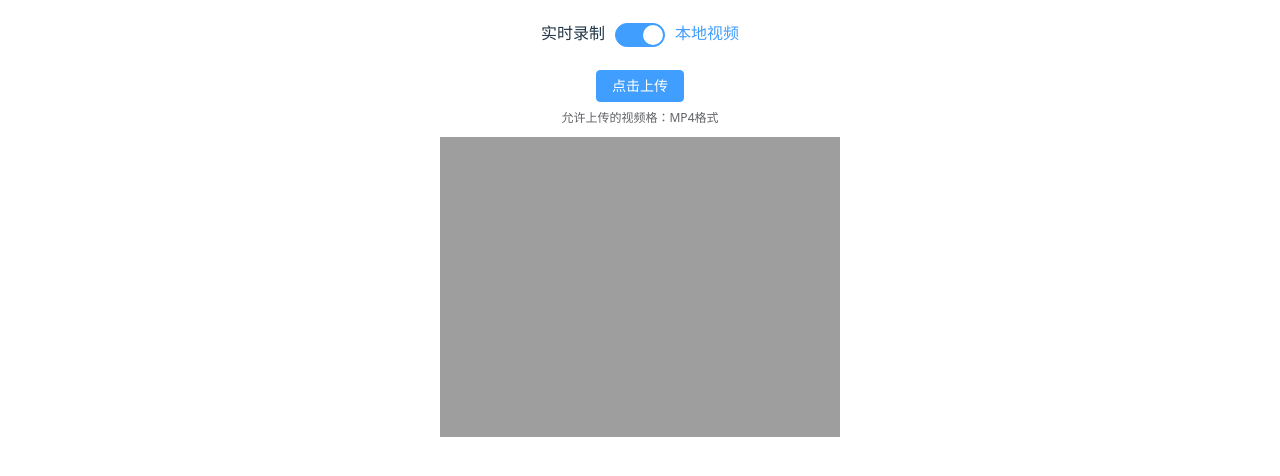
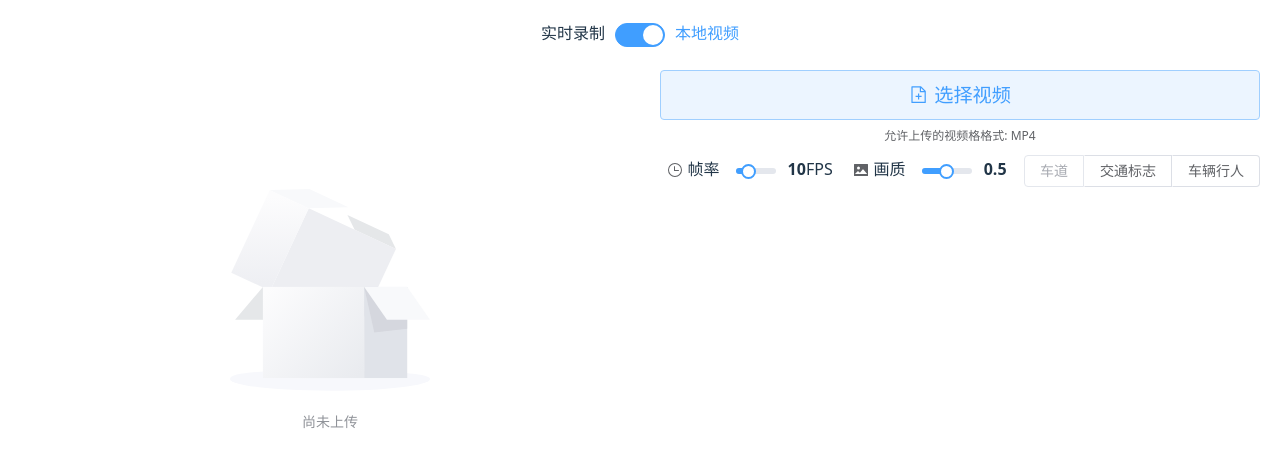
Before and after one commit to TreeNode09/----, a Vue app in the folder front/: page / in a window 1280 px wide. Both pictures are taken after a click on the element 640 px from the left and 35 px from the top of the page. Shown: the top 476 px of the page. Built offline with nearby package versions, Linux system fonts and the light colour scheme; no server answers.

Commit message:
前端视频上传界面

```diff
--- a/front/src/App.vue
+++ b/front/src/App.vue
@@ -78,18 +78,32 @@ const isVideo = ref(false)
 
 .half .el-slider
 {
-  --el-slider-main-bg-color: var(--el-color-success);
   --el-slider-button-size: 15px;
 }
 
-.half .el-checkbox-button
+.stream .el-slider
+{
+  --el-slider-main-bg-color: var(--el-color-success);
+}
+
+.stream .el-checkbox-button
 {
     --el-checkbox-button-checked-bg-color: var(--el-color-success);
     --el-checkbox-button-checked-border-color: var(--el-color-success);
 }
 
-.half .el-checkbox-button__inner:hover
+.stream .el-checkbox-button__inner:hover
 {
   color: var(--el-color-success);
 }
+
+.el-upload
+{
+  width: 100%;
+}
+
+.no-trigger .el-upload--picture
+{
+  display: none;
+}
 </style>
--- a/front/src/components/UploadVideo.vue
+++ b/front/src/components/UploadVideo.vue
@@ -1,38 +1,76 @@
 <template>
-  <el-upload
-    v-model:file-list="fileList"
-    class="upload-video"
-    action
-    :http-request="uploadVideo"
-    :multiple="false"
-    :on-preview="handlePreview"
-    :on-remove="handleRemove"
-    :before-remove="beforeRemove"
-    :limit="1"
-    :on-exceed="handleExceed"
-  >
-    <el-button type="primary">点击上传</el-button>
-    <template #tip>
-      <div class="el-upload__tip">
-        允许上传的视频格：MP4格式
+<el-container style="height: 100%;" class="file">
+  <el-aside style="width: calc(50vw - 20px); height: 100%;">
+    <el-empty v-if="!isProcessing" :image-size="200" description="尚未上传" style="height: calc(calc(50vw - 20px) * 0.75);"/>
+    <img :src="imageSource" :class="{'none': !isProcessing}" style="width: 100%; height: calc(calc(50vw - 20px) * 0.75);">
+  </el-aside>
+  <el-main style="padding: 0 0 0 20px;">
+    <el-upload v-model:file-list="fileList" ref="upload" action :http-request="uploadVideo"
+      :auto-upload="false" :multiple="false" :limit="1" list-type="picture" :class="{'no-trigger': fileList.length!==0}">
+      <template #trigger>
+        <el-button v-if="fileList.length===0" class="full" type="primary" plain :icon="DocumentAdd">选择视频</el-button>
+      </template>
+      <el-button v-if="fileList.length!==0" class="full" type="primary" :icon="Upload" @click="submitUpload">上传</el-button>
+      <template #tip v-if="fileList.length===0">
+        <div class="el-upload__tip">允许上传的视频格格式: MP4</div>
+      </template>
+    </el-upload>
+    <div style="margin-top: 10px;">
+      <div style="width: 60%; display: inline-block;">
+        <div class="half"><info-icon><clock/></info-icon> 帧率
+          <el-slider v-model="targetFPS" :min="1" :max="30" :disabled="isProcessing"
+            style="width: calc(100% - 130px); margin: 0 12px; display: inline-flex; vertical-align: middle;"/>
+          <strong>{{ targetFPS }}</strong>FPS
+        </div>
+        <div class="half"><info-icon><picture-filled/></info-icon> 画质
+          <el-slider v-model="streamQuality" :min="0" :max="1" :step="0.1" :disabled="isProcessing"
+            style="width: calc(100% - 120px); margin: 0 12px; display: inline-flex; vertical-align: middle;"/>
+          <strong>{{ streamQuality.toFixed(1) }}</strong>
+        </div>
       </div>
-    </template>
-  </el-upload>
-  <img src="http://127.0.0.1:5000/video-feed">
+      <div style="width: 40%; display: inline-block; vertical-align: top;">
+        <el-checkbox-group v-model="detectOptions" :disabled="isProcessing" style="float: right;">
+          <el-checkbox-button value="road" disabled>车道</el-checkbox-button>
+          <el-checkbox-button value="sign">交通标志</el-checkbox-button>
+          <el-checkbox-button value="cp">车辆行人</el-checkbox-button>
+        </el-checkbox-group>
+      </div>
+    </div>
+  </el-main>
+</el-container>
 </template>
 
-<script lang="ts" setup>
-import { ref } from 'vue'
-import { ElMessage, ElMessageBox } from 'element-plus'
-import type { UploadProps, UploadUserFile } from 'element-plus'
+<script setup>
+import { ref, onMounted, useTemplateRef } from 'vue'
+import { ElNotification } from 'element-plus'
+import { Clock, DocumentAdd, PictureFilled, Upload } from '@element-plus/icons-vue'
 import axios from 'axios'
 
-const fileList = ref<UploadUserFile[]>([])
+import InfoIcon from './InfoIcon.vue'
+
+const upload = ref(null)
+const fileList = ref([])
 const message = ref('')
+const isSelected = ref(false)
+const isProcessing = ref(false)
+
+const targetFPS = ref(10)
+const streamQuality = ref(0.5)
+const detectOptions = ref([])
+
+const imageSource = import.meta.env.VITE_BASE_URL + '/video-feed'
+
+onMounted(() => {
+  upload.value = useTemplateRef('upload')
+})
 
 function uploadVideo(item){
     let data = new FormData()
     data.append("video", item.file)
+    console.log(item)
+
+    isProcessing.value = true
+
     axios.post('/upload', data
         ).then(response => {
             message.value = response.data
@@ -40,28 +78,8 @@ function uploadVideo(item){
         .catch(error => {alert(error)})
 }
 
-const handleRemove: UploadProps['onRemove'] = (file, uploadFiles) => {
-  console.log(file, uploadFiles)
-}
-
-const handlePreview: UploadProps['onPreview'] = (uploadFile) => {
-  console.log(uploadFile)
-}
-
-const handleExceed: UploadProps['onExceed'] = (files, uploadFiles) => {
-  ElMessage.warning(
-    `The limit is 1, you selected ${files.length} files this time, add up to ${
-      files.length + uploadFiles.length
-    } totally`
-  )
-}
-
-const beforeRemove: UploadProps['beforeRemove'] = (uploadFile, uploadFiles) => {
-  return ElMessageBox.confirm(
-    `Cancel the transfer of ${uploadFile.name} ?`
-  ).then(
-    () => true,
-    () => false
-  )
+const submitUpload = () =>{
+  upload.value.submit()
+  console.log(fileList.value)
 }
 </script>
--- a/front/src/components/VideoStream.vue
+++ b/front/src/components/VideoStream.vue
@@ -1,6 +1,6 @@
 <template>
 <video ref="camera" autoplay playinline style="display: none;"></video>
-<el-container style="height: 100%;">
+<el-container style="height: 100%;" class="stream">
   <el-aside style="width: calc(50vw - 20px); height: 100%;">
     <el-empty v-if="!isProcessing" :image-size="200" description="尚未开始" style="height: calc(calc(50vw - 20px) * 0.75);"/>
     <img id="frame" :class="{'none': !isProcessing}" style="width: 100%; height: calc(calc(50vw - 20px) * 0.75);"/>
@@ -212,7 +212,7 @@ const popNotification = (type, message) => {
   ElNotification({
     type: type,
     dangerouslyUseHTMLString: true,
-    message: '<div><strong>' + message + '</strong></div>' + getTime(),
+    message: '<div><strong>' + message + '</strong></div>' + getTime()
   })
 }
 
```
Also changed, not shown: 1 other file (tests, documents, lock files or other folders).
